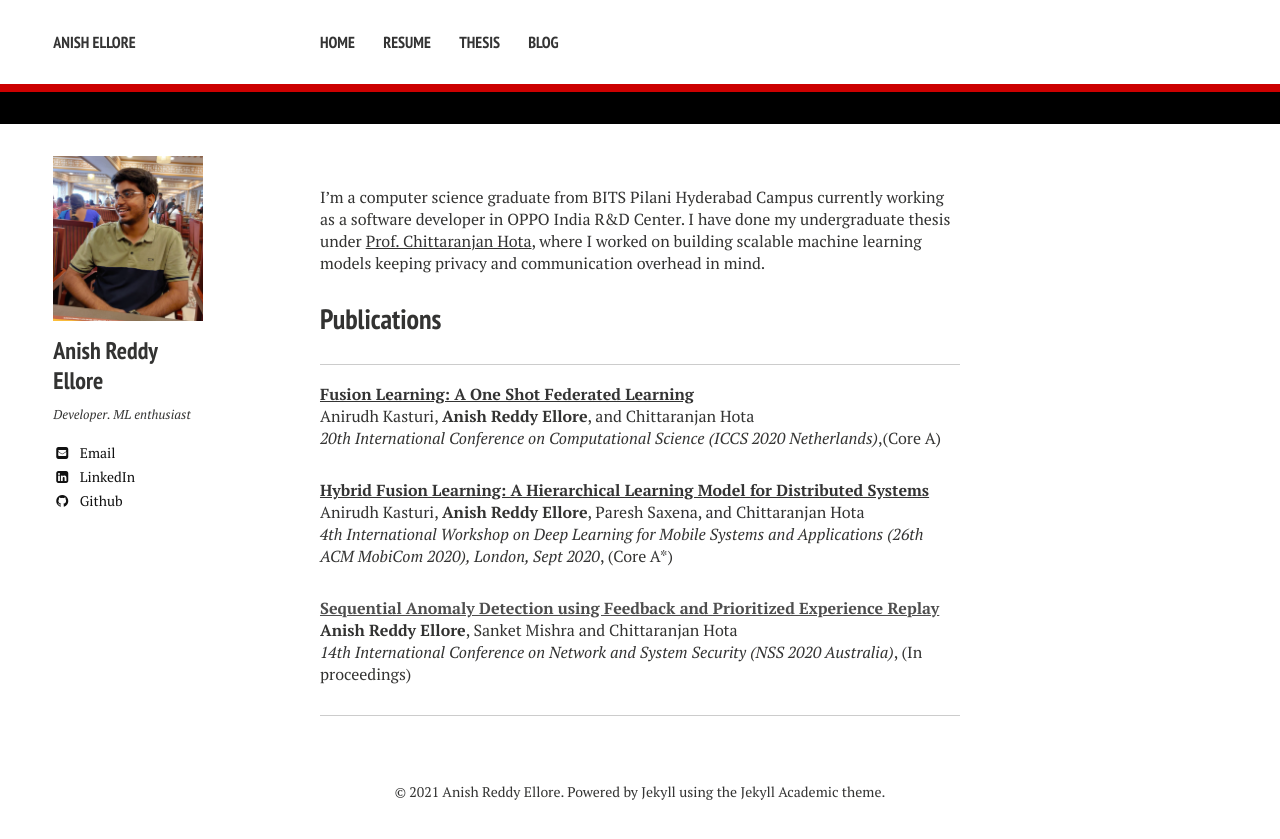
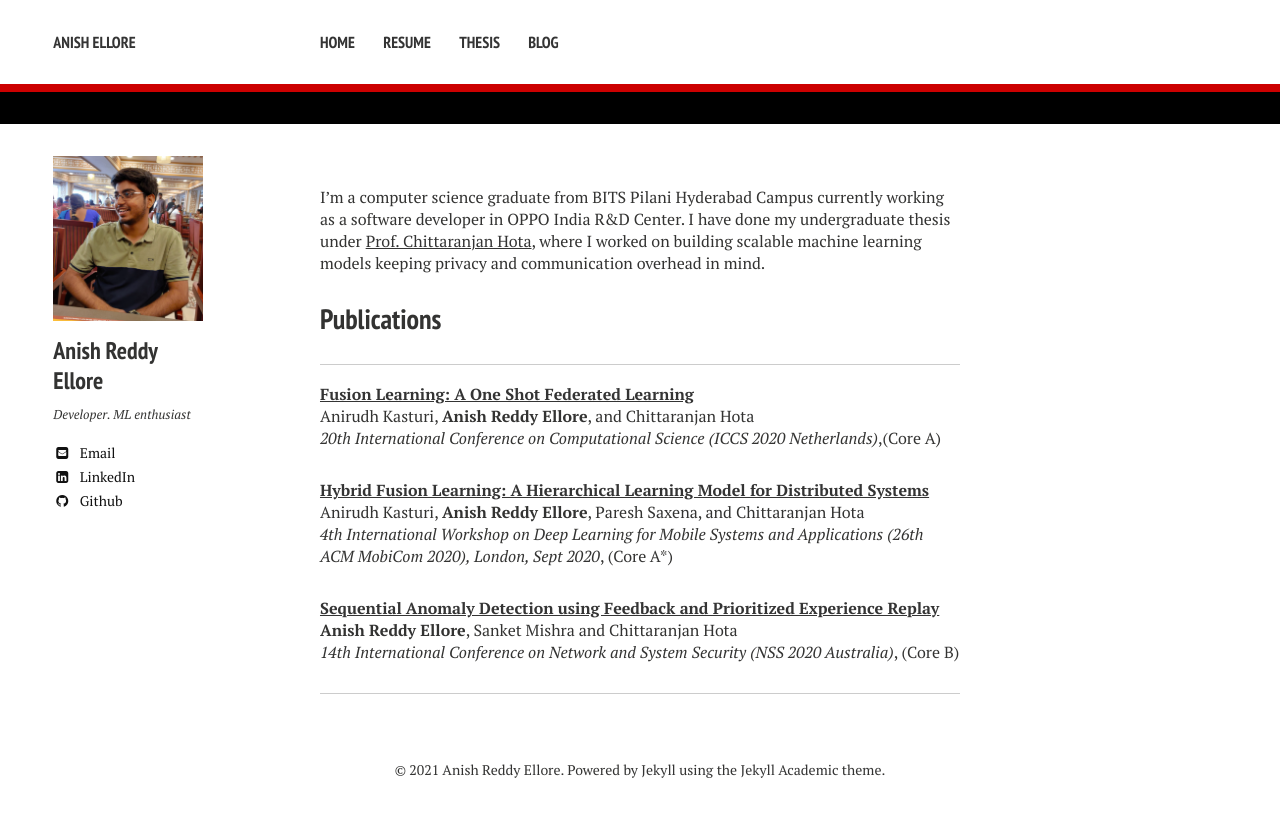
Before and after one commit to AnishEllore/anishellore.github.io, a Jekyll site: the page built from index.md, in a window 1280 px wide. Shown: the top 839 px of the page. Built offline with Jekyll 4.4.1, drawn with Linux system fonts in a browser that asks for light colours; nearby versions of some CDN libraries.

Commit message:
Update index.md

```diff
--- a/index.md
+++ b/index.md
@@ -20,8 +20,8 @@ Anirudh Kasturi, **Anish Reddy Ellore**, Paresh Saxena, and Chittaranjan Hota
 <br />
 _4th International Workshop on Deep Learning for Mobile Systems and Applications (26th ACM MobiCom 2020), London, Sept 2020_, (Core A*)
 
-[**Sequential Anomaly Detection using Feedback and Prioritized Experience Replay**]()
+[**Sequential Anomaly Detection using Feedback and Prioritized Experience Replay**](https://link.springer.com/chapter/10.1007/978-3-030-65745-1_14)
 <br />
 **Anish Reddy Ellore**, Sanket Mishra and Chittaranjan Hota
 <br />
-_14th International Conference on Network and System Security (NSS 2020 Australia)_, (In proceedings)
+_14th International Conference on Network and System Security (NSS 2020 Australia)_, (Core B)
```
